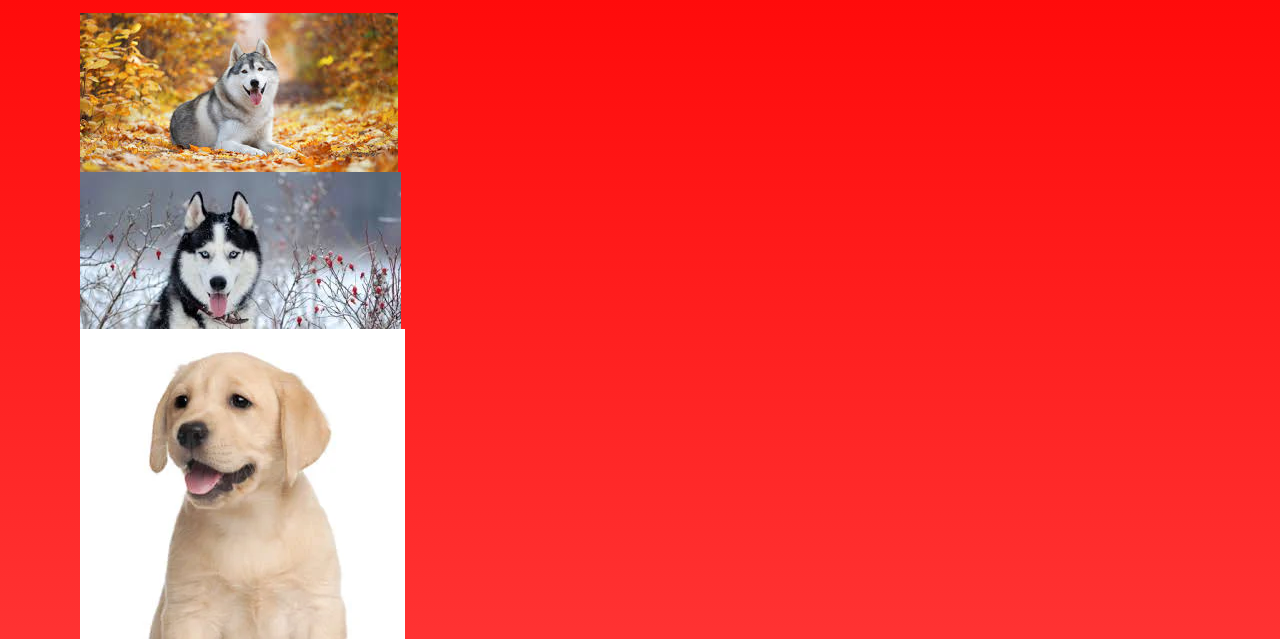
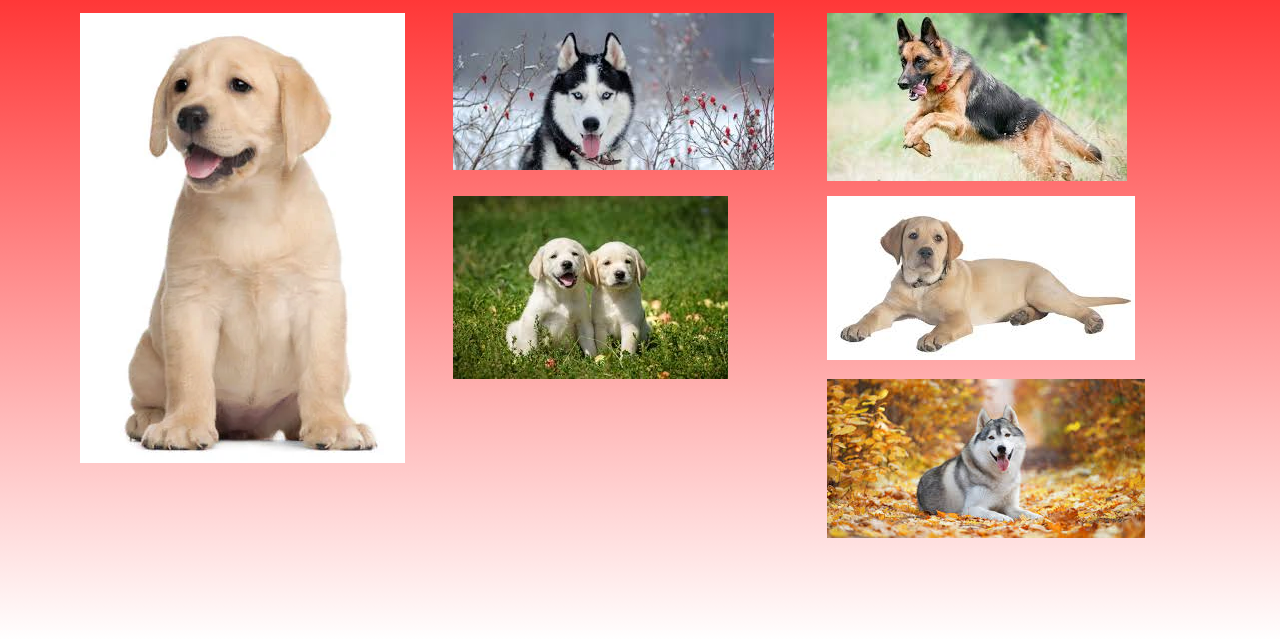
Before and after one commit to ExeCieri/proyecto-vet, a plain HTML site: page carpetas/galeria.html in a window 1280 px wide. Shown: the part 244-883 px from the top of the page. Drawn offline with nearby package versions, Linux system fonts and the light colour scheme.

Commit message:
combinacion de bootstrap y grids

```diff
--- a/carpetas/galeria.html
+++ b/carpetas/galeria.html
@@ -70,7 +70,7 @@
 
 
 
-    <script src="../JS/bootstrap.js.map"></script>
+    <!-- <script src="../JS/bootstrap.js.map"></script> -->
 
 
 </body>
--- a/css/styles.css
+++ b/css/styles.css
@@ -74,6 +74,12 @@ footer{
     display: flex;
     justify-content: space-around;
 }
+input:focus{background-color: darkgray;
+
+}
+p::selection {background-color: green;}
+
+
 
 /* -----------grid inicio------------ */
 /* @media (min-width: 1024px){
@@ -106,58 +112,55 @@ background-color: darkgrey;}
     transform: translate(200px);
 }
 
-
-.imagen1{
-    grid-area: imagen1;
-}
-.imagen2{
-    grid-area: imagen2;
-}
-.imagen3{
-    grid-area: imagen3;
-}
-.imagen4{
-    grid-area: imagen4;
-}
-.imagen5{
-    grid-area: imagen5;
-}
-.imagen6{
-    grid-area: imagen6;
-}
-.galeria-grilla{
-    width: 100%;
-    height: 100%;
-    object-fit: cover;
+a:visited{
+    color: blue;
 }
 
 
-/* ------------------------galeria---------------- */
-@media (min-width: 850px) {
-.galeria-grilla{
-    display: grid;
-    grid-template-columns: repeat(2, 1fr);
-    grid-template-rows: repeat(3, 1fr);
-
-    grid-template-areas:
-    "imagen1 imagen2"
-    "imagen3 imagen4"
-    "imagen5 imagene6"
-
+.imagen1{
+    grid-area: img1;
 }
+.imagen2{
+    grid-area: img2;
+}
+.imagen3{
+    grid-area: img3;
+}
+.imagen4{
+    grid-area: img4;
+}
+.imagen5{
+    grid-area: img5;
+}
+.imagen6{
+    grid-area: img6;
 }
 
-@media (min-width: 1200px) {
-.galeria-grilla{
+
+
+/* ------------------------galeria---------------- */
+@media screen and(min-width:804px) {
+    .grilla{
+        grid-template-columns: repeat(2, 1fr);
+        grid-template-rows: repeat(4, 1fr);
+        grid-template-areas:
+        "img1 img2"
+        "img3 img4"
+        "img3 img5"
+        "img6 ."
+    }
+    }
+@media (min-width: 1024px) {
+.grilla{
     display: grid;
-    grid-template-columns: repeat(3, 1fr) ;
+    grid-template-columns: repeat(3, 1fr);
     grid-template-rows: repeat(3, 1fr);
 
 
     grid-template-areas:
-    "imagen3 imagen2 imagen5"
-    "imagen3 imagen4 imagen6"
-    "imagen3 . imagen1"
+    "img3 img2 img5"
+    "img3 img4 img6"
+    "img3 . img1"
 
 
 
@@ -170,4 +173,9 @@ background-color: darkgrey;}
     padding: 10px;
 
 }
+.grilla{
+    width: 100%;
+    height: 100%;
+    object-fit: cover;
 }
+}
```
Also changed, not shown: carpetas/contacto.html (+2 -2 lines), carpetas/noticias.html (+11 -10 lines), carpetas/videos.html (+1 -1 lines), index.html (+1 -1 lines).
